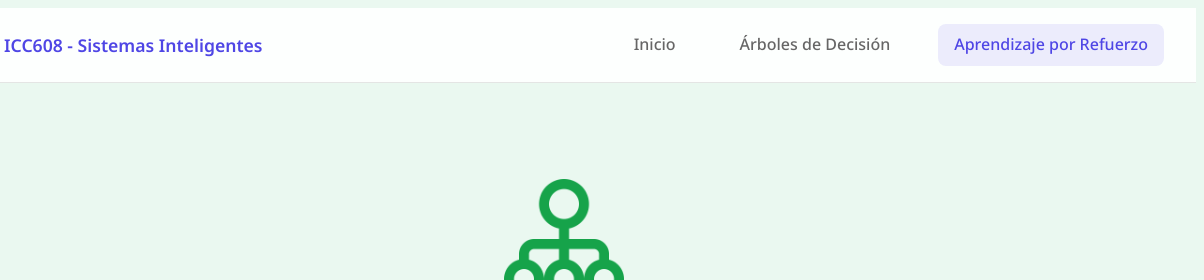
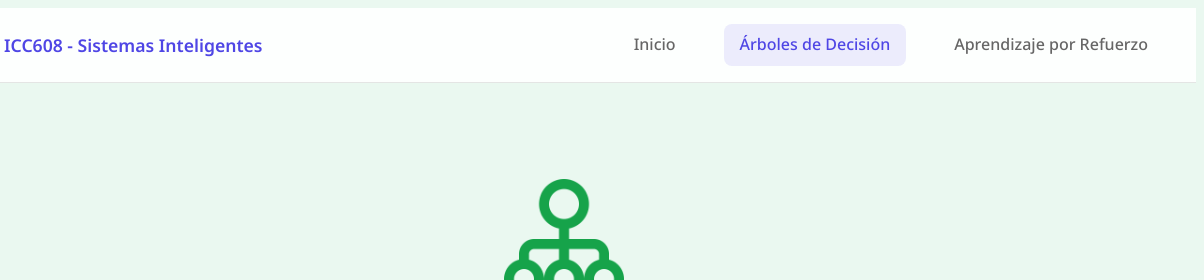
Before and after one commit to sllanoscaro/proyectosistemas, a website: page public/views/view_tree.html in a window 1280 px wide. Shown: the top 280 px of the page, 76-1280 px from the left. Drawn offline with nearby package versions, Linux system fonts and the light colour scheme.

Commit message:
fix(nav bar decision tree): nav-link active

```diff
--- a/public/views/view_tree.html
+++ b/public/views/view_tree.html
@@ -21,8 +21,8 @@
             </div>
             <div class="nav-links">
                 <a href="../index.html" class="nav-link">Inicio</a>
-                <a href="view_tree.html" class="nav-link">Árboles de Decisión</a>
-                <a href="RL.html" class="nav-link active">Aprendizaje por Refuerzo</a>
+                <a href="view_tree.html" class="nav-link active">Árboles de Decisión</a>
+                <a href="RL.html" class="nav-link">Aprendizaje por Refuerzo</a>
             </div>
         </div>
     </nav>
```
